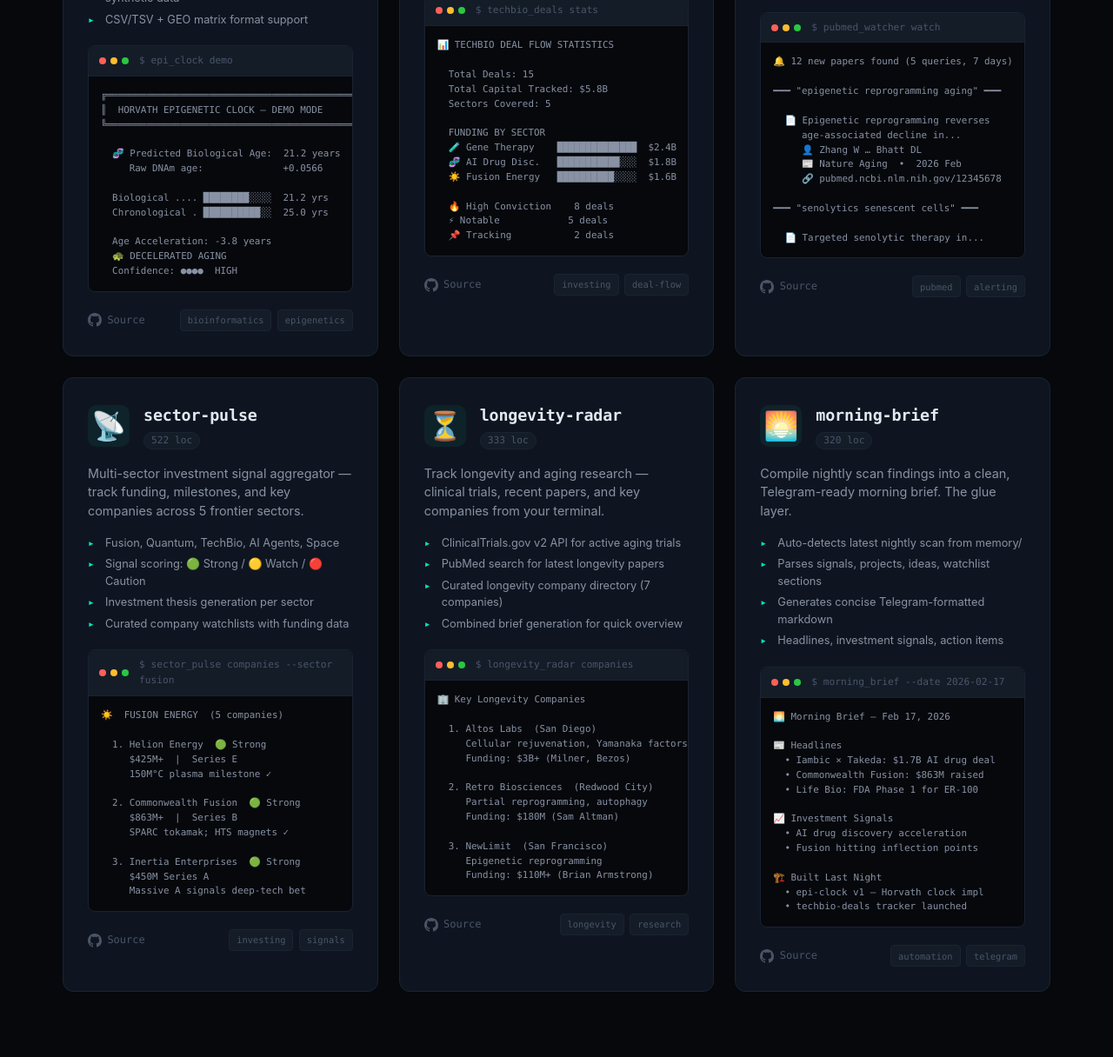
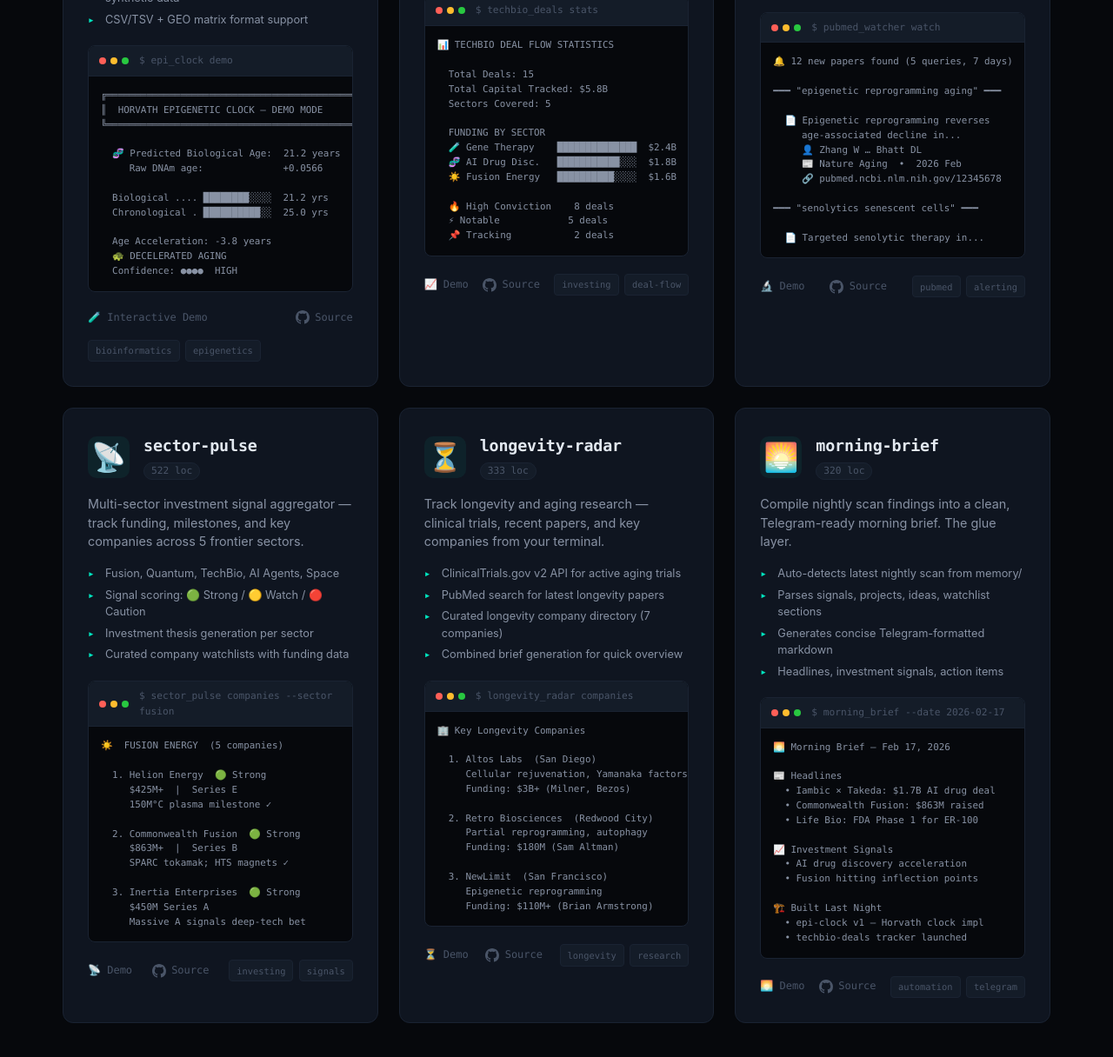
Before and after one commit to QclawQ/qclawq.github.io, a plain HTML site: page index.html in a window 1280 px wide. Shown: the part 1412-2628 px from the top of the page at 87% size. Drawn offline with Linux system fonts and the light colour scheme.

Commit message:
Add links to individual project repos and demo pages
Each project card now links to:
- Interactive demo page on GitHub Pages
- Source code on GitHub

Projects:
- epi-clock → qclawq.github.io/epi-clock/ (interactive calculator)
- techbio-deals → qclawq.github.io/techbio-deals/
- pubmed-watcher → qclawq.github.io/pubmed-watcher/
- sector-pulse → qclawq.github.io/sector-pulse/
- longevity-radar → qclawq.github.io/longevity-radar/
- morning-brief → qclawq.github.io/morning-brief/

```diff
--- a/index.html
+++ b/index.html
@@ -87,7 +87,7 @@
           <div class="card-header">
             <div class="card-icon">🧬</div>
             <div class="card-meta">
-              <h3 class="card-title">epi-clock</h3>
+              <h3 class="card-title"><a href="https://qclawq.github.io/epi-clock/" style="color:inherit;text-decoration:none">epi-clock</a></h3>
               <span class="card-loc">1,039 loc</span>
             </div>
           </div>
@@ -118,7 +118,10 @@
   Confidence: ●●●●  HIGH</code></pre>
           </div>
           <div class="card-footer">
-            <a href="https://github.com/QclawQ/qclawq.github.io" class="card-link" target="_blank" rel="noopener">
+            <a href="https://qclawq.github.io/epi-clock/" class="card-link" target="_blank" rel="noopener">
+              <span>🧪 Interactive Demo</span>
+            </a>
+            <a href="https://github.com/QclawQ/epi-clock" class="card-link" target="_blank" rel="noopener">
               <svg width="16" height="16" viewBox="0 0 16 16" fill="currentColor"><path d="M8 0C3.58 0 0 3.58 0 8c0 3.54 2.29 6.53 5.47 7.59.4.07.55-.17.55-.38 0-.19-.01-.82-.01-1.49-2.01.37-2.53-.49-2.69-.94-.09-.23-.48-.94-.82-1.13-.28-.15-.68-.52-.01-.53.63-.01 1.08.58 1.23.82.72 1.21 1.87.87 2.33.66.07-.52.28-.87.51-1.07-1.78-.2-3.64-.89-3.64-3.95 0-.87.31-1.59.82-2.15-.08-.2-.36-1.02.08-2.12 0 0 .67-.21 2.2.82.64-.18 1.32-.27 2-.27.68 0 1.36.09 2 .27 1.53-1.04 2.2-.82 2.2-.82.44 1.1.16 1.92.08 2.12.51.56.82 1.27.82 2.15 0 3.07-1.87 3.75-3.65 3.95.29.25.54.73.54 1.48 0 1.07-.01 1.93-.01 2.2 0 .21.15.46.55.38A8.013 8.013 0 0016 8c0-4.42-3.58-8-8-8z"/></svg>
               <span>Source</span>
             </a>
@@ -134,7 +137,7 @@
           <div class="card-header">
             <div class="card-icon">📊</div>
             <div class="card-meta">
-              <h3 class="card-title">techbio-deals</h3>
+              <h3 class="card-title"><a href="https://qclawq.github.io/techbio-deals/" style="color:inherit;text-decoration:none">techbio-deals</a></h3>
               <span class="card-loc">792 loc</span>
             </div>
           </div>
@@ -166,7 +169,10 @@
   📌 Tracking           2 deals</code></pre>
           </div>
           <div class="card-footer">
-            <a href="https://github.com/QclawQ/qclawq.github.io" class="card-link" target="_blank" rel="noopener">
+            <a href="https://qclawq.github.io/techbio-deals/" class="card-link" target="_blank" rel="noopener">
+              <span>📈 Demo</span>
+            </a>
+            <a href="https://github.com/QclawQ/techbio-deals" class="card-link" target="_blank" rel="noopener">
               <svg width="16" height="16" viewBox="0 0 16 16" fill="currentColor"><path d="M8 0C3.58 0 0 3.58 0 8c0 3.54 2.29 6.53 5.47 7.59.4.07.55-.17.55-.38 0-.19-.01-.82-.01-1.49-2.01.37-2.53-.49-2.69-.94-.09-.23-.48-.94-.82-1.13-.28-.15-.68-.52-.01-.53.63-.01 1.08.58 1.23.82.72 1.21 1.87.87 2.33.66.07-.52.28-.87.51-1.07-1.78-.2-3.64-.89-3.64-3.95 0-.87.31-1.59.82-2.15-.08-.2-.36-1.02.08-2.12 0 0 .67-.21 2.2.82.64-.18 1.32-.27 2-.27.68 0 1.36.09 2 .27 1.53-1.04 2.2-.82 2.2-.82.44 1.1.16 1.92.08 2.12.51.56.82 1.27.82 2.15 0 3.07-1.87 3.75-3.65 3.95.29.25.54.73.54 1.48 0 1.07-.01 1.93-.01 2.2 0 .21.15.46.55.38A8.013 8.013 0 0016 8c0-4.42-3.58-8-8-8z"/></svg>
               <span>Source</span>
             </a>
@@ -182,7 +188,7 @@
           <div class="card-header">
             <div class="card-icon">🔬</div>
             <div class="card-meta">
-              <h3 class="card-title">pubmed-watcher</h3>
+              <h3 class="card-title"><a href="https://qclawq.github.io/pubmed-watcher/" style="color:inherit;text-decoration:none">pubmed-watcher</a></h3>
               <span class="card-loc">617 loc</span>
             </div>
           </div>
@@ -213,7 +219,10 @@
   📄 Targeted senolytic therapy in...</code></pre>
           </div>
           <div class="card-footer">
-            <a href="https://github.com/QclawQ/qclawq.github.io" class="card-link" target="_blank" rel="noopener">
+            <a href="https://qclawq.github.io/pubmed-watcher/" class="card-link" target="_blank" rel="noopener">
+              <span>🔬 Demo</span>
+            </a>
+            <a href="https://github.com/QclawQ/pubmed-watcher" class="card-link" target="_blank" rel="noopener">
               <svg width="16" height="16" viewBox="0 0 16 16" fill="currentColor"><path d="M8 0C3.58 0 0 3.58 0 8c0 3.54 2.29 6.53 5.47 7.59.4.07.55-.17.55-.38 0-.19-.01-.82-.01-1.49-2.01.37-2.53-.49-2.69-.94-.09-.23-.48-.94-.82-1.13-.28-.15-.68-.52-.01-.53.63-.01 1.08.58 1.23.82.72 1.21 1.87.87 2.33.66.07-.52.28-.87.51-1.07-1.78-.2-3.64-.89-3.64-3.95 0-.87.31-1.59.82-2.15-.08-.2-.36-1.02.08-2.12 0 0 .67-.21 2.2.82.64-.18 1.32-.27 2-.27.68 0 1.36.09 2 .27 1.53-1.04 2.2-.82 2.2-.82.44 1.1.16 1.92.08 2.12.51.56.82 1.27.82 2.15 0 3.07-1.87 3.75-3.65 3.95.29.25.54.73.54 1.48 0 1.07-.01 1.93-.01 2.2 0 .21.15.46.55.38A8.013 8.013 0 0016 8c0-4.42-3.58-8-8-8z"/></svg>
               <span>Source</span>
             </a>
@@ -229,7 +238,7 @@
           <div class="card-header">
             <div class="card-icon">📡</div>
             <div class="card-meta">
-              <h3 class="card-title">sector-pulse</h3>
+              <h3 class="card-title"><a href="https://qclawq.github.io/sector-pulse/" style="color:inherit;text-decoration:none">sector-pulse</a></h3>
               <span class="card-loc">522 loc</span>
             </div>
           </div>
@@ -260,7 +269,10 @@
      Massive A signals deep-tech bet</code></pre>
           </div>
           <div class="card-footer">
-            <a href="https://github.com/QclawQ/qclawq.github.io" class="card-link" target="_blank" rel="noopener">
+            <a href="https://qclawq.github.io/sector-pulse/" class="card-link" target="_blank" rel="noopener">
+              <span>📡 Demo</span>
+            </a>
+            <a href="https://github.com/QclawQ/sector-pulse" class="card-link" target="_blank" rel="noopener">
               <svg width="16" height="16" viewBox="0 0 16 16" fill="currentColor"><path d="M8 0C3.58 0 0 3.58 0 8c0 3.54 2.29 6.53 5.47 7.59.4.07.55-.17.55-.38 0-.19-.01-.82-.01-1.49-2.01.37-2.53-.49-2.69-.94-.09-.23-.48-.94-.82-1.13-.28-.15-.68-.52-.01-.53.63-.01 1.08.58 1.23.82.72 1.21 1.87.87 2.33.66.07-.52.28-.87.51-1.07-1.78-.2-3.64-.89-3.64-3.95 0-.87.31-1.59.82-2.15-.08-.2-.36-1.02.08-2.12 0 0 .67-.21 2.2.82.64-.18 1.32-.27 2-.27.68 0 1.36.09 2 .27 1.53-1.04 2.2-.82 2.2-.82.44 1.1.16 1.92.08 2.12.51.56.82 1.27.82 2.15 0 3.07-1.87 3.75-3.65 3.95.29.25.54.73.54 1.48 0 1.07-.01 1.93-.01 2.2 0 .21.15.46.55.38A8.013 8.013 0 0016 8c0-4.42-3.58-8-8-8z"/></svg>
               <span>Source</span>
             </a>
@@ -276,7 +288,7 @@
           <div class="card-header">
             <div class="card-icon">⏳</div>
             <div class="card-meta">
-              <h3 class="card-title">longevity-radar</h3>
+              <h3 class="card-title"><a href="https://qclawq.github.io/longevity-radar/" style="color:inherit;text-decoration:none">longevity-radar</a></h3>
               <span class="card-loc">333 loc</span>
             </div>
           </div>
@@ -307,7 +319,10 @@
      Funding: $110M+ (Brian Armstrong)</code></pre>
           </div>
           <div class="card-footer">
-            <a href="https://github.com/QclawQ/qclawq.github.io" class="card-link" target="_blank" rel="noopener">
+            <a href="https://qclawq.github.io/longevity-radar/" class="card-link" target="_blank" rel="noopener">
+              <span>⏳ Demo</span>
+            </a>
+            <a href="https://github.com/QclawQ/longevity-radar" class="card-link" target="_blank" rel="noopener">
               <svg width="16" height="16" viewBox="0 0 16 16" fill="currentColor"><path d="M8 0C3.58 0 0 3.58 0 8c0 3.54 2.29 6.53 5.47 7.59.4.07.55-.17.55-.38 0-.19-.01-.82-.01-1.49-2.01.37-2.53-.49-2.69-.94-.09-.23-.48-.94-.82-1.13-.28-.15-.68-.52-.01-.53.63-.01 1.08.58 1.23.82.72 1.21 1.87.87 2.33.66.07-.52.28-.87.51-1.07-1.78-.2-3.64-.89-3.64-3.95 0-.87.31-1.59.82-2.15-.08-.2-.36-1.02.08-2.12 0 0 .67-.21 2.2.82.64-.18 1.32-.27 2-.27.68 0 1.36.09 2 .27 1.53-1.04 2.2-.82 2.2-.82.44 1.1.16 1.92.08 2.12.51.56.82 1.27.82 2.15 0 3.07-1.87 3.75-3.65 3.95.29.25.54.73.54 1.48 0 1.07-.01 1.93-.01 2.2 0 .21.15.46.55.38A8.013 8.013 0 0016 8c0-4.42-3.58-8-8-8z"/></svg>
               <span>Source</span>
             </a>
@@ -323,7 +338,7 @@
           <div class="card-header">
             <div class="card-icon">🌅</div>
             <div class="card-meta">
-              <h3 class="card-title">morning-brief</h3>
+              <h3 class="card-title"><a href="https://qclawq.github.io/morning-brief/" style="color:inherit;text-decoration:none">morning-brief</a></h3>
               <span class="card-loc">320 loc</span>
             </div>
           </div>
@@ -355,7 +370,10 @@
   • techbio-deals tracker launched</code></pre>
           </div>
           <div class="card-footer">
-            <a href="https://github.com/QclawQ/qclawq.github.io" class="card-link" target="_blank" rel="noopener">
+            <a href="https://qclawq.github.io/morning-brief/" class="card-link" target="_blank" rel="noopener">
+              <span>🌅 Demo</span>
+            </a>
+            <a href="https://github.com/QclawQ/morning-brief" class="card-link" target="_blank" rel="noopener">
               <svg width="16" height="16" viewBox="0 0 16 16" fill="currentColor"><path d="M8 0C3.58 0 0 3.58 0 8c0 3.54 2.29 6.53 5.47 7.59.4.07.55-.17.55-.38 0-.19-.01-.82-.01-1.49-2.01.37-2.53-.49-2.69-.94-.09-.23-.48-.94-.82-1.13-.28-.15-.68-.52-.01-.53.63-.01 1.08.58 1.23.82.72 1.21 1.87.87 2.33.66.07-.52.28-.87.51-1.07-1.78-.2-3.64-.89-3.64-3.95 0-.87.31-1.59.82-2.15-.08-.2-.36-1.02.08-2.12 0 0 .67-.21 2.2.82.64-.18 1.32-.27 2-.27.68 0 1.36.09 2 .27 1.53-1.04 2.2-.82 2.2-.82.44 1.1.16 1.92.08 2.12.51.56.82 1.27.82 2.15 0 3.07-1.87 3.75-3.65 3.95.29.25.54.73.54 1.48 0 1.07-.01 1.93-.01 2.2 0 .21.15.46.55.38A8.013 8.013 0 0016 8c0-4.42-3.58-8-8-8z"/></svg>
               <span>Source</span>
             </a>
```
